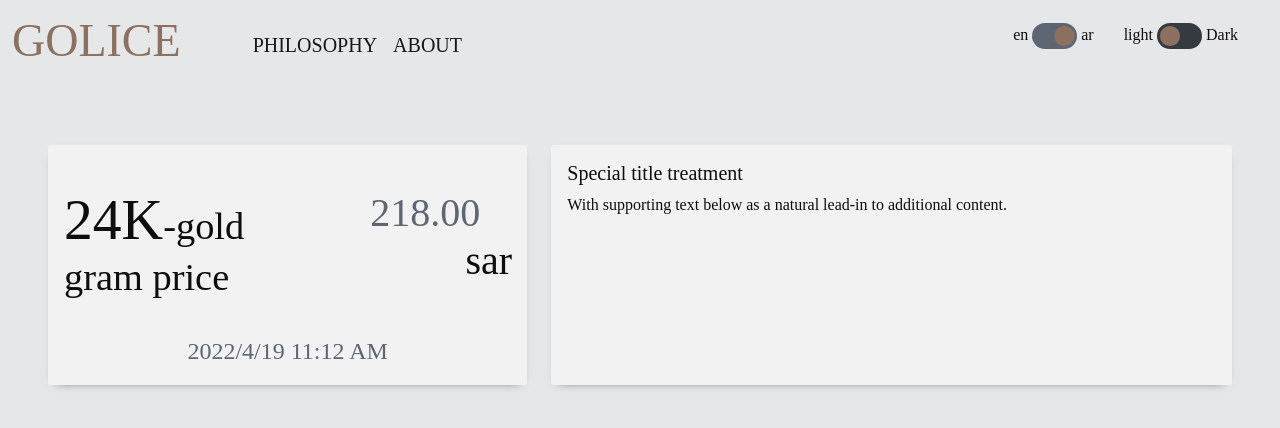
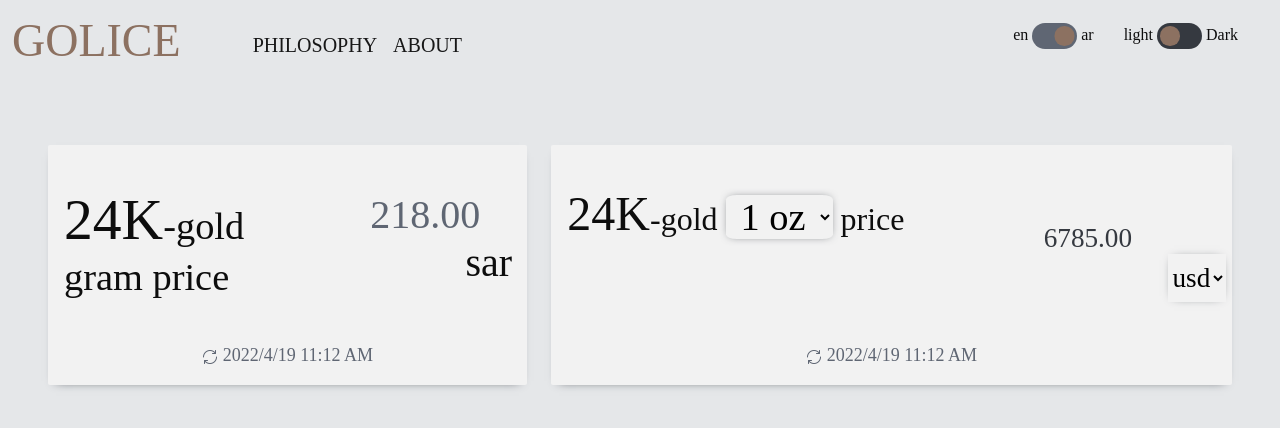
Before and after one commit to 0damy/Golice-base, a plain HTML site: page loyout.html in a window 1280 px wide. Drawn offline with nearby package versions, Linux system fonts and the light colour scheme; a web font is replaced by a local one.

Commit message:
second card styled

```diff
--- a/loyout.html
+++ b/loyout.html
@@ -71,17 +71,33 @@
                    <div class="card-body row frst-card">
                          <h2 class="card-title col pt-4"><span id="goldK">24K</span>-gold gram price</h2>
                          <h3 class="col align-self-center col-5 text-center p-0 priceNum" >218.00 <span class="d-flex flex-row-reverse">sar</span></h3>
-                         <p class="card-text">2022/4/19 11:12 AM</p>
+                         <p class="card-text"><span><a href=""><img src="icons/sync.png" alt="data were updated"></a></span> 2022/4/19 11:12 AM</p>
 
                    </div>
                  </div>
                </div>
                <div class="col-md-7">
                  <div class="card cardUti">
-                   <div class="card-body">
-                     <h5 class="card-title">Special title treatment</h5>
-                     <p class="card-text">With supporting text below as a natural lead-in to additional content.</p>
-
+                   <div class="card-body row scnd-card">
+                    <h2 class="card-title col pt-4"><span id="goldK">24K</span>-gold <select name="amount of gold" class="text-center" id="">
+                         <option value="">1 g</option>
+                         <option value="">5 g</option>
+                         <option value="">10 g</option>
+                         <option value="">20 g</option>
+                         <option value="" selected>1 oz</option>
+                         <option value="">50 g</option>
+                         <option value="">100 g</option>
+                         <option value="">200 g</option>
+                         <option value="">500 g</option>
+                         <option value="">1 kg</option>
+                    </select> price</h2>
+                    <h3 class="col align-self-center col-5 text-center p-0 priceNum" >6785.00<span class="d-flex flex-row-reverse">
+                         <select name="" id="">
+                              <option value="">usd</option>
+                              <option value="">sar</option>
+                         </select>
+                    </span></h3>
+                    <p class="card-text"><span><a href=""><img src="icons/sync.png" alt="data were updated"></a></span> 2022/4/19 11:12 AM</p>
                    </div>
                  </div>
                </div>
--- a/style.css
+++ b/style.css
@@ -30,6 +30,21 @@ body
      color: #8c7161;
 }
 
+
+
+
+
+
+
+
+hr
+{
+     color: #8c7161;
+     opacity: 1;
+     width: 30%;
+     margin-top: 0.2em;
+    margin-bottom: 0.2em;
+}
 
 
 
@@ -126,15 +141,17 @@ li p
      border-radius: 2px;
      background-color: #f2f2f2;
      box-shadow:0px 4px 10px -8px #353940;
-
 }
 
 
 
 
+
+
+/* first card styling */
 .frst-card .card-title
 {
-     font-size: 2.0em;
+     font-size: 2.0rem;
      width:45%;
      display: inline-block;
      padding-right: 0;
@@ -149,9 +166,11 @@ li p
 
 .priceNum span
 {
+     font-family: 'Inknut Antiqua', 'Markazi Text';
      width: 100%;
      color: #0d0d0d;
      padding-right: 0.7rem;
+
 }
 #goldK
 {
@@ -162,19 +181,82 @@ li p
 .frst-card p
 {
      font-family: 'Sulphur', 'Markazi Text';
-     font-size: x-large;
+     font-size: large;
      margin: auto;
      text-align: center;
      color: #5f6673;
 }
-hr
+
+.frst-card p span a img
 {
-     color: #8c7161;
-     opacity: 1;
-     width: 30%;
-     margin-top: 0.2em;
-    margin-bottom: 0.2em;
+     width: 1rem;
+     height: 1rem;
+     filter: invert(40%) sepia(11%) saturate(536%) hue-rotate(180deg) brightness(93%) contrast(87%);
 }
+
+
+
+
+
+
+/* second card styling */
+.scnd-card .card-title
+{
+     font-size: 2rem;
+     display: inline-block;
+     padding-right: 0;
+}
+.scnd-card h2 select
+{
+     background-color: #f2f2f2;
+     font-family: 'Sulphur', 'Markazi Text';
+     width: min-content;
+     border-radius: 10%;
+     border: 0;
+     font-size: larger;
+     box-shadow:0px 0px 10px -4px #353940;
+
+}
+.scnd-card .priceNum
+{
+     vertical-align: middle;
+     margin-top: 50px;
+     font-size: 1.7em;
+     color: #353940;
+     font-family: 'Tomorrow', 'Markazi Text';
+}
+.scnd-card .priceNum span{
+     padding-right: 0.1rem;
+}
+.scnd-card .priceNum span select{
+     background-color: #f2f2f2;
+     box-shadow:0px 0px 10px -6px #353940;
+     border: 0;
+     height: 3rem;
+     text-align: center;
+}
+.scnd-card p
+{
+     font-family: 'Sulphur', 'Markazi Text';
+     font-size: large;
+     margin: auto;
+     text-align: center;
+     color: #5f6673;
+}
+.scnd-card p span a img
+{
+     width: 1rem;
+     height: 1rem;
+     filter: invert(40%) sepia(11%) saturate(536%) hue-rotate(180deg) brightness(93%) contrast(87%);
+}
+
+
+
+
+
+
+
+
 @media only screen and (min-width: 501px) {
      .frst-card .card-title
 {
```
